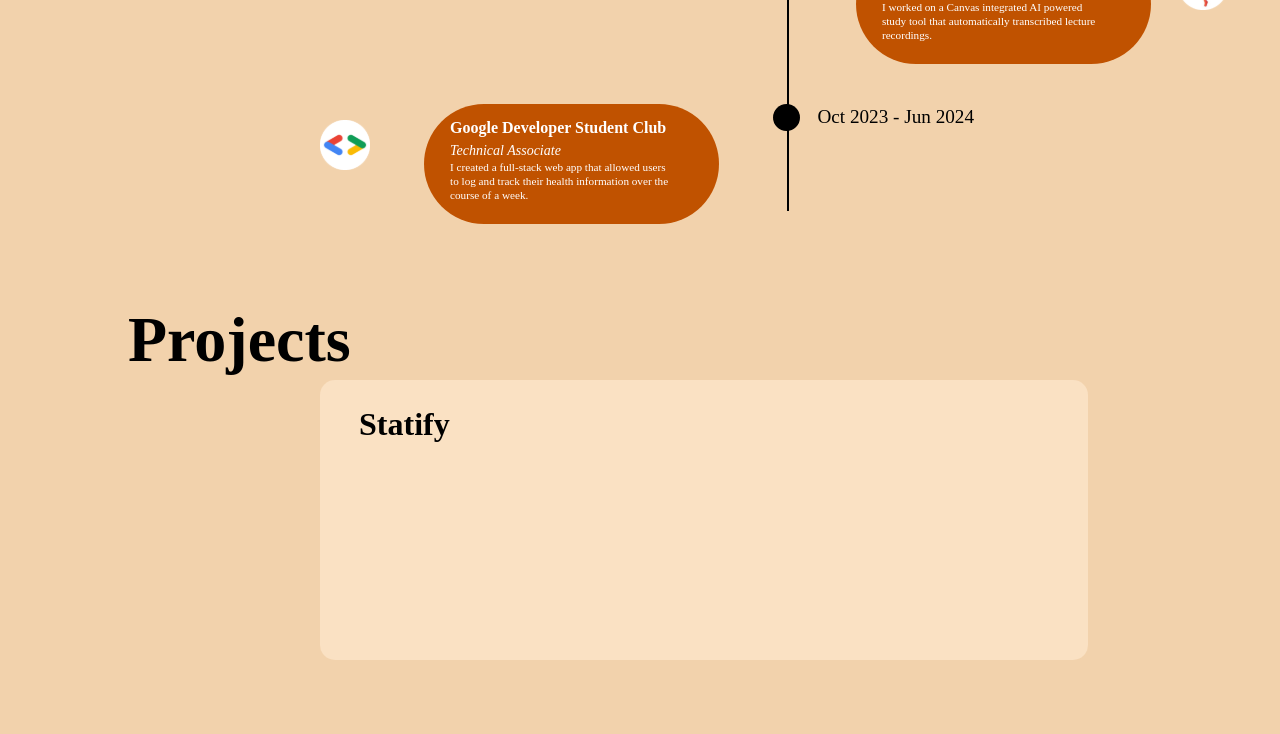
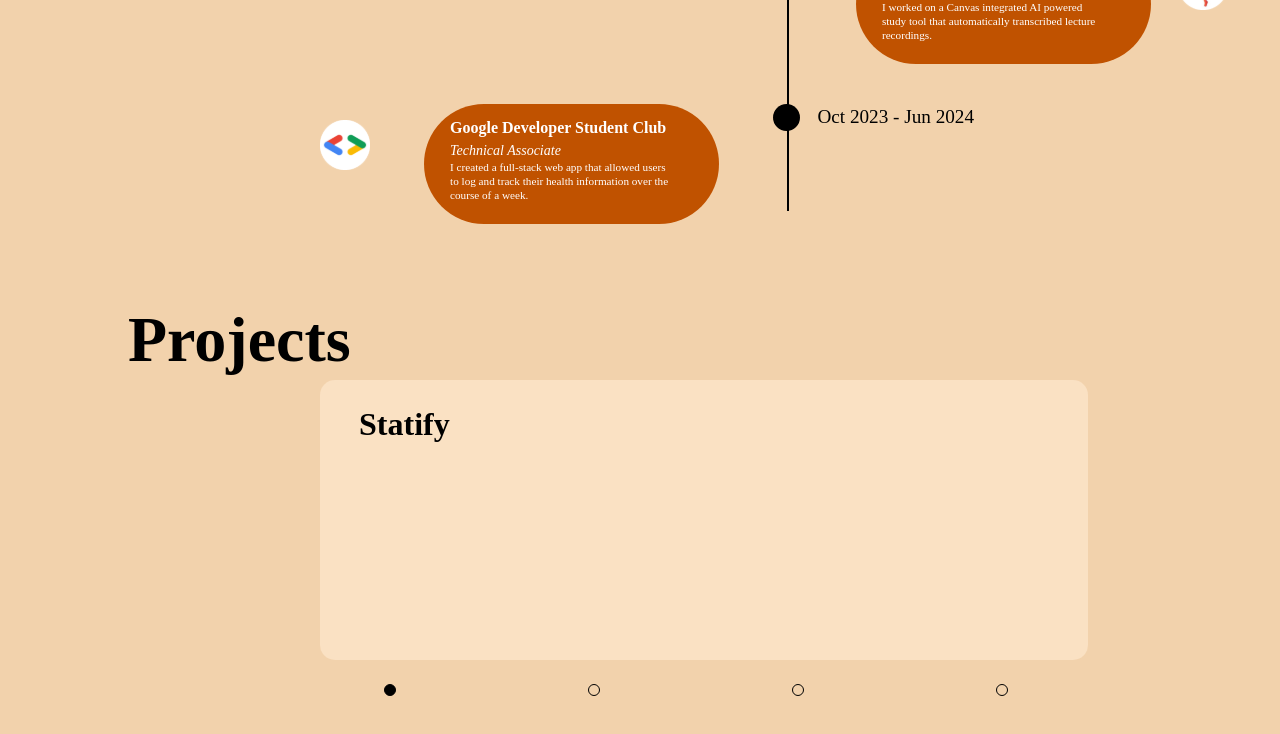
Before and after one commit to patrickhcnguyen/personal-website, a React (Vite) app in the folder frontend/: page / in a window 1280 px wide. Shown: the part 1888-2622 px from the top of the page. Built offline with nearby package versions, Linux system fonts and the light colour scheme; a web font is replaced by a local one.

Commit message:
navigation dots

```diff
--- a/frontend/src/components/projects/projects.tsx
+++ b/frontend/src/components/projects/projects.tsx
@@ -129,6 +129,25 @@ const Projects = () => {
           {projects[currentProject]}
         </div>
       </div>
+
+      {/* Navigation Dots */}
+      <div className="absolute left-[30vw] top-[43vh] flex gap-[15vw]">
+        {projects.map((_, index) => (
+          <div
+            key={index}
+            className={`
+              w-[0.9375vw]
+              h-[1.44vh]
+              rounded-full
+              border
+              border-black
+              transition-colors
+              duration-300
+              ${currentProject === index ? 'bg-black' : 'bg-transparent'}
+            `}
+          />
+        ))}
+      </div>
     </div>
   );
 };
```
